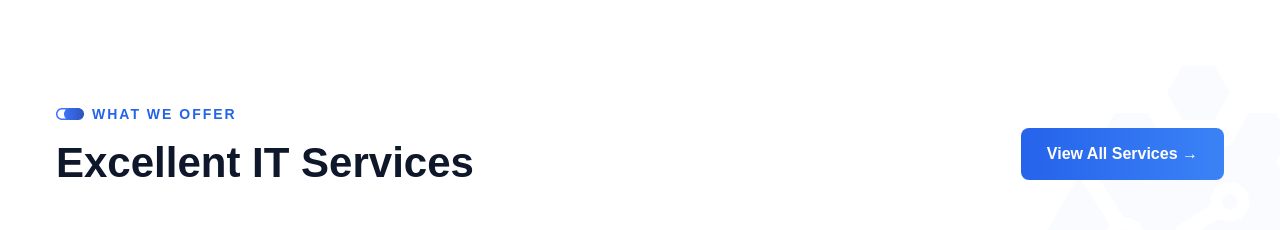
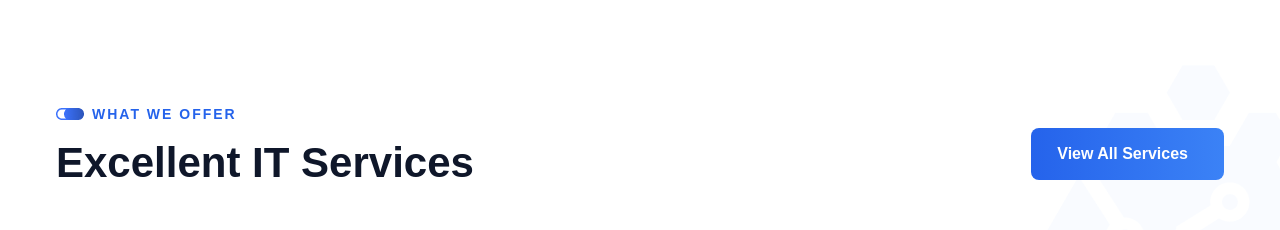
Before and after one commit to Drashti1507/Landing_Page, a React app: page / in a window 1280 px wide. Shown: the part 940-1170 px from the top of the page. Built offline with nearby package versions, Linux system fonts and the light colour scheme; the HTML template or start-up script is replaced by a standard one.

Commit message:
add arrow in btn

```diff
--- a/src/assets/JS_file/Service_Area.jsx
+++ b/src/assets/JS_file/Service_Area.jsx
@@ -30,7 +30,7 @@ function ServiceArea() {
           </div>
 
           <a href="/service" className="btn-one">
-            View All Services →
+            View All Services <i className="fa-solid fa-arrow-right-long"></i>
           </a>
         </div>
 
```
